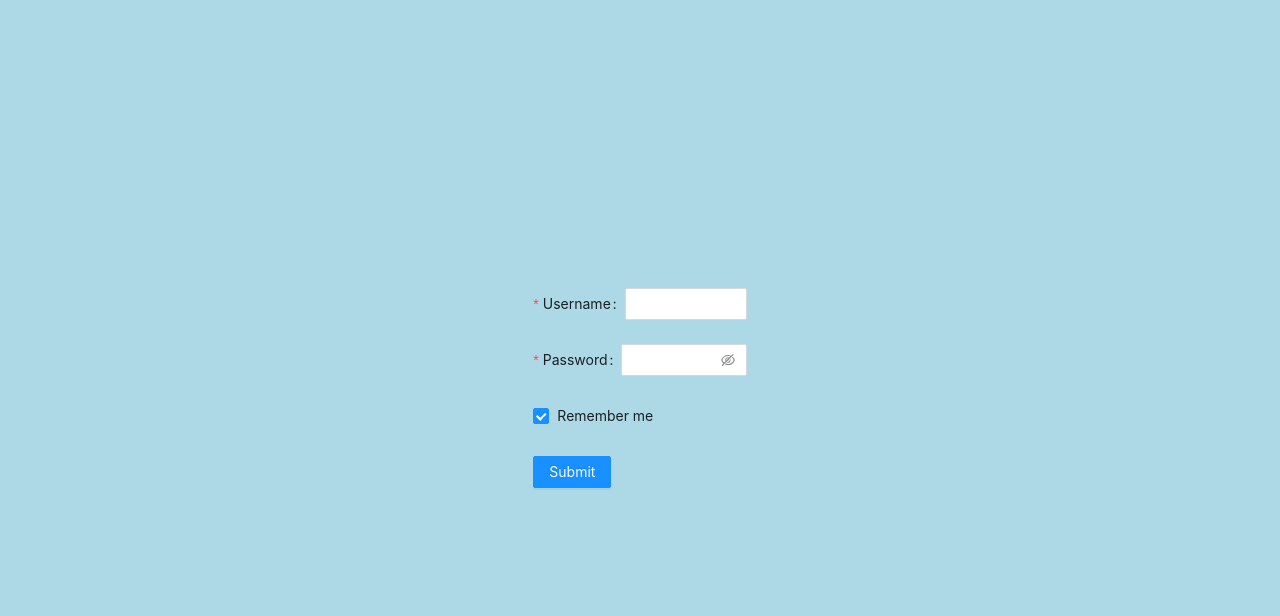
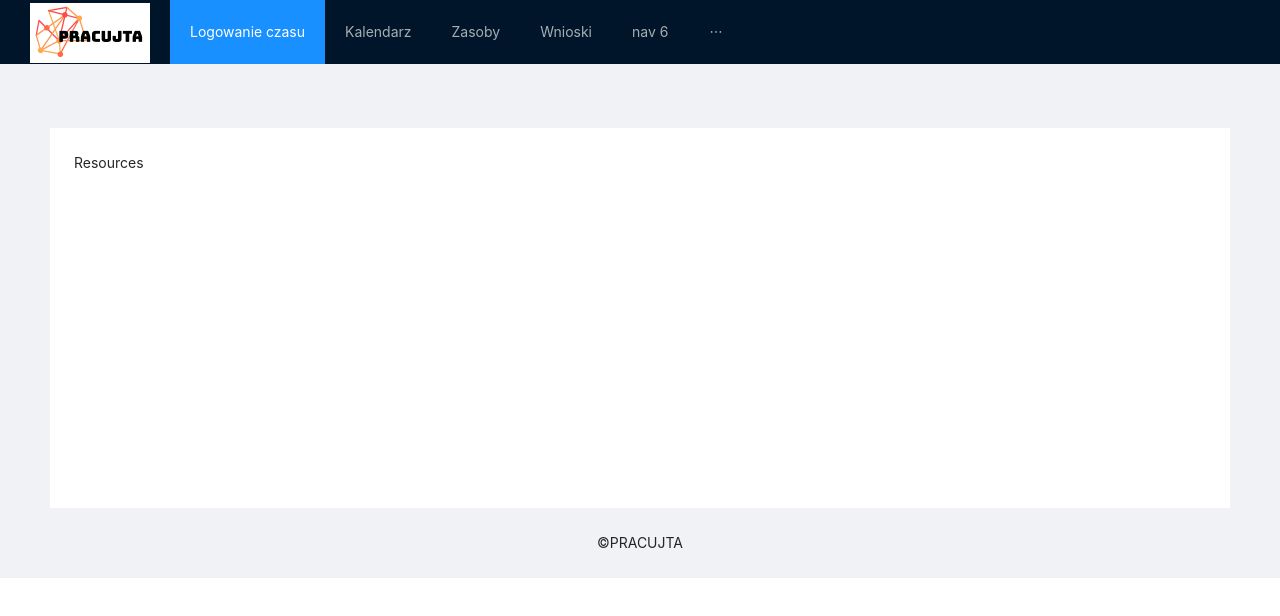
Before and after one commit to Dywanoid/PUT-time-resource-management-system, a React (Create React App) app in the folder frontend/: page /resources in a window 1280 px wide. Before the commit this address led to /. Shown: the top 616 px of the page. Built offline with nearby package versions, Linux system fonts and the light colour scheme.

Commit message:
Removed LoginPage

```diff
--- a/frontend/src/components/Navigation.tsx
+++ b/frontend/src/components/Navigation.tsx
@@ -10,7 +10,7 @@ export const Navigation = (): JSX.Element =>  (
     <img className="logo" src={ pracujta } alt="pracujta"/>
     <Menu theme="dark" mode="horizontal" defaultSelectedKeys={ ['1'] } className="buttons">
       <Menu.Item key="1">
-        <Link to="/home" className="nav-text">Logowanie czasu</Link>
+        <Link to="/" className="nav-text">Logowanie czasu</Link>
       </Menu.Item>
       <Menu.Item key="2">
         <Link to="/calendar" className="nav-text">Kalendarz</Link>
--- a/frontend/src/index.tsx
+++ b/frontend/src/index.tsx
@@ -1,7 +1,7 @@
 import React from 'react';
 import ReactDOM from 'react-dom';
-import { BrowserRouter as Router, Route, Switch } from 'react-router-dom';
-import { ApplicationsView, CalendarView, HomeView, LoginPage, ResourcesView } from './views';
+import { BrowserRouter as Router, Switch } from 'react-router-dom';
+import { ApplicationsView, CalendarView, HomeView, ResourcesView } from './views';
 import reportWebVitals from './reportWebVitals';
 import { ProvideAuth } from './utils/auth';
 import { PrivateRoute } from './components';
@@ -11,8 +11,7 @@ ReactDOM.render(
   <ProvideAuth>
     <Router>
       <Switch>
-        <Route exact path='/' component={LoginPage}/>
-        <PrivateRoute component={HomeView} path='/home'/>
+        <PrivateRoute exact component={HomeView} path='/'/>
         <PrivateRoute component={CalendarView} path='/calendar'/>
         <PrivateRoute component={ResourcesView} path='/resources'/>
         <PrivateRoute component={ApplicationsView} path='/applications'/>
--- a/frontend/src/utils/auth.tsx
+++ b/frontend/src/utils/auth.tsx
@@ -6,7 +6,7 @@ export interface Auth {
 }
 
 export interface ProvideAuthProps {
-  children: JSX.Element | null;
+  children:  JSX.Element | undefined;
 }
 
 const firstContext: Auth = {
@@ -40,7 +40,7 @@ const ProvideAuth = ({children} : ProvideAuthProps) : JSX.Element => {
 };
 
 const useProvideAuth = () : Auth => {
-  const [user, setUser] = useState<string | null>(null);
+  const [user, setUser] = useState<string | null>('user');
 
   const  signin = (cb) => fakeAuth.signin(() => {
     setUser('user');
--- a/frontend/src/views/LoginPage.tsx
+++ b/frontend/src/views/LoginPage.tsx
@@ -33,7 +33,7 @@ export const LoginPage: React.FC = ()  => {
   const { from } = location.state || defaultLocation;
 
   if(shouldRedirect || auth?.user) {
-    return <Redirect to="/home"/>;
+    return <Redirect to="/"/>;
   }
 
   return (
--- a/frontend/src/views/ResourcesView.tsx
+++ b/frontend/src/views/ResourcesView.tsx
@@ -1,9 +1,7 @@
-import { Table } from 'antd';
-import { columns, data } from '../utils/temporaryData';
 import 'antd/dist/antd.css';
 import '../css/HomeView.css';
 
 export const ResourcesView = () : JSX.Element =>
   (
-    <Table columns={columns} dataSource={data} className="table"/>
+    <p>Resources</p>
   );
--- a/frontend/src/views/index.tsx
+++ b/frontend/src/views/index.tsx
@@ -2,4 +2,3 @@ export { CalendarView } from './CalendarView';
 export { HomeView } from './HomeView';
 export { ApplicationsView } from './ApplicationsView';
 export { ResourcesView} from './ResourcesView';
-export { LoginPage } from './LoginPage';
```
